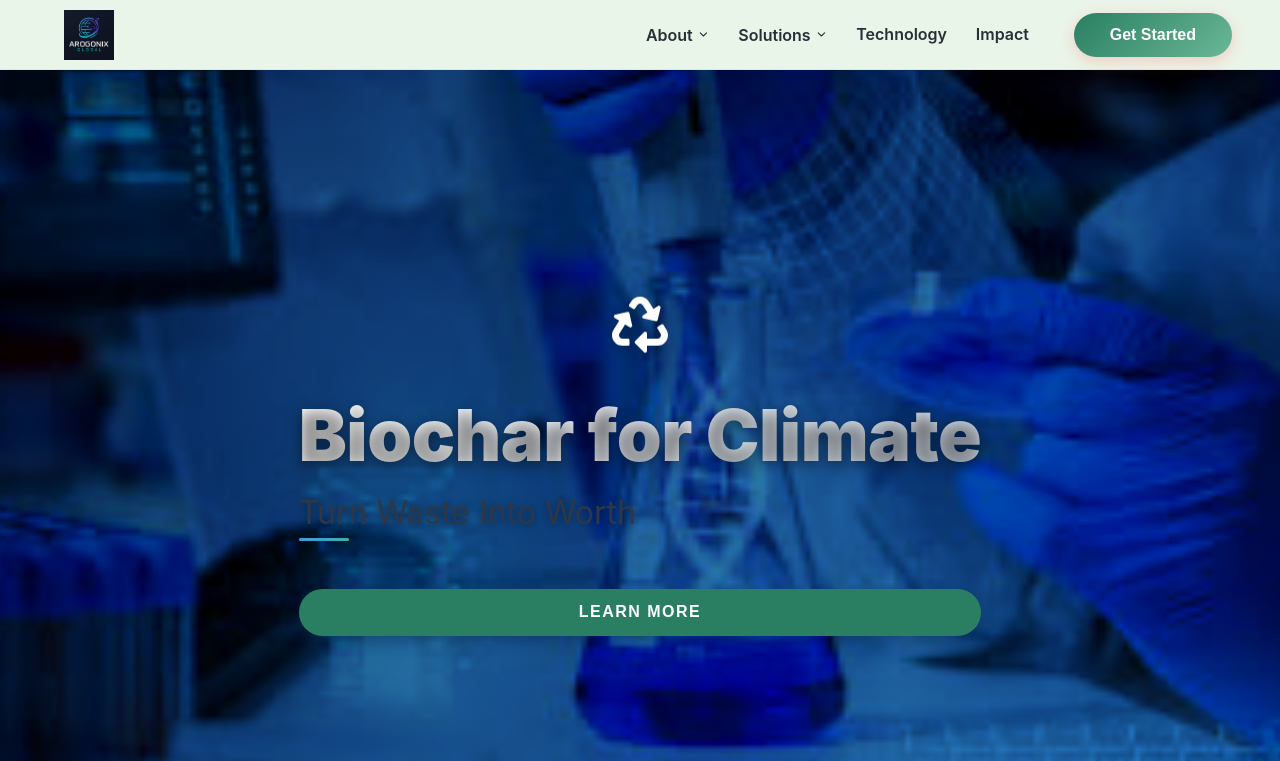
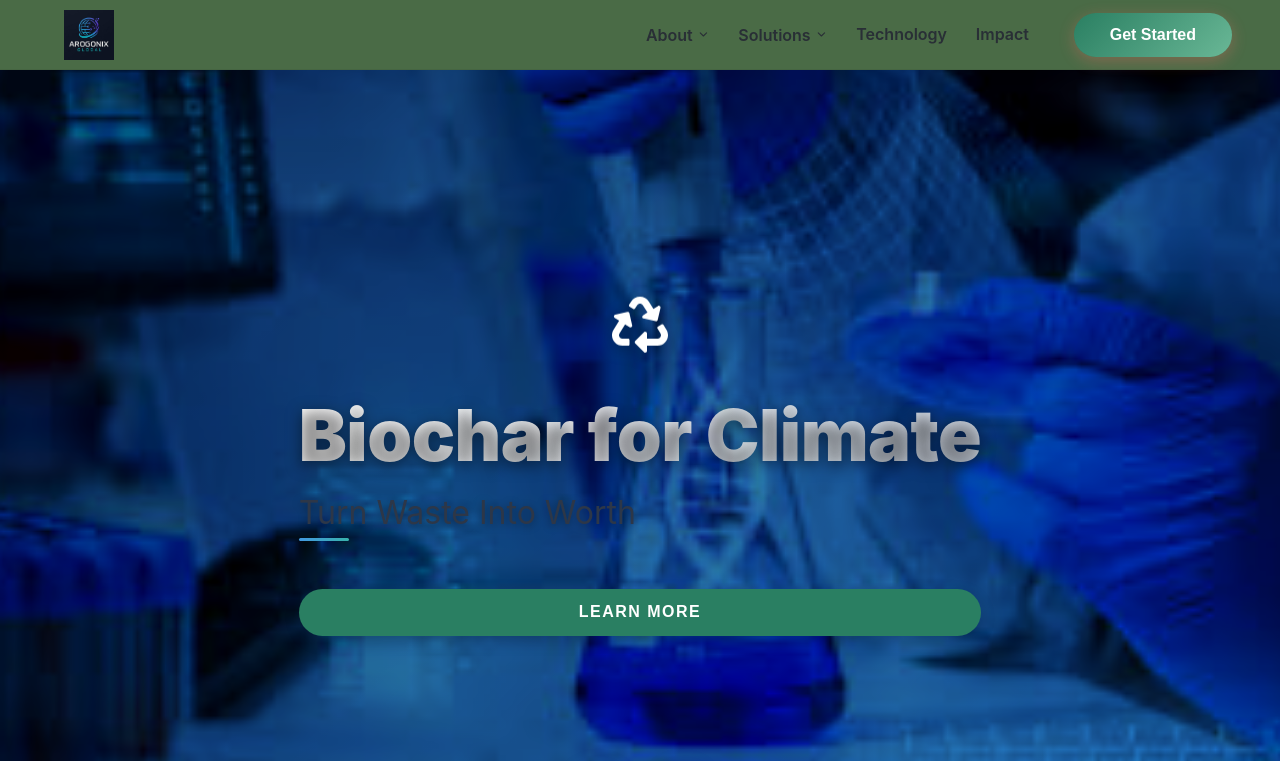
Before and after one commit to srushtibhilare/Arogonixexports, a React (Vite) app: page / in a window 1280 px wide. Shown: the top 761 px of the page. Built offline with nearby package versions, Linux system fonts and the light colour scheme.

Commit message:
Updated feature X / fixed bug Y

```diff
--- a/src/components/Navbar.jsx
+++ b/src/components/Navbar.jsx
@@ -2,6 +2,7 @@ import React, { useState, useEffect } from 'react';
 import { FiMenu, FiX, FiChevronDown, FiChevronUp } from 'react-icons/fi';
 import { Link, NavLink } from 'react-router-dom';
 import logo from '../assets/logo.jpeg';
+// import logo from '../assets/logo.jpeg';
 import './Navber.css';
 
 const Navbar = () => {
--- a/src/components/Navber.css
+++ b/src/components/Navber.css
@@ -11,7 +11,7 @@
   --gray-light: #E2E8F0;          /* Light gray */
 
   /* Fresh colors for mobile menu lines */
-  --menu-line-1: #4ECDC4;         /* Teal */
+  --menu-line-1: #75b9b4;         /* Teal */
   --menu-line-2: #FF6B6B;         /* Coral */
   --menu-line-3: #FFE66D;         /* Yellow */
 
@@ -63,7 +63,7 @@ body {
   left: 0;
   width: 100%;
   height: var(--nav-height);
-  background-color: rgba(234, 245, 233, 0.96);
+  background-color: rgba(67, 101, 63, 0.96);
   backdrop-filter: blur(var(--blur-intensity));
   -webkit-backdrop-filter: blur(var(--blur-intensity));
   border-bottom: 1px solid rgba(0, 0, 0, 0.05);
```
Also changed, not shown: 1 other file (tests, documents, lock files or other folders).
